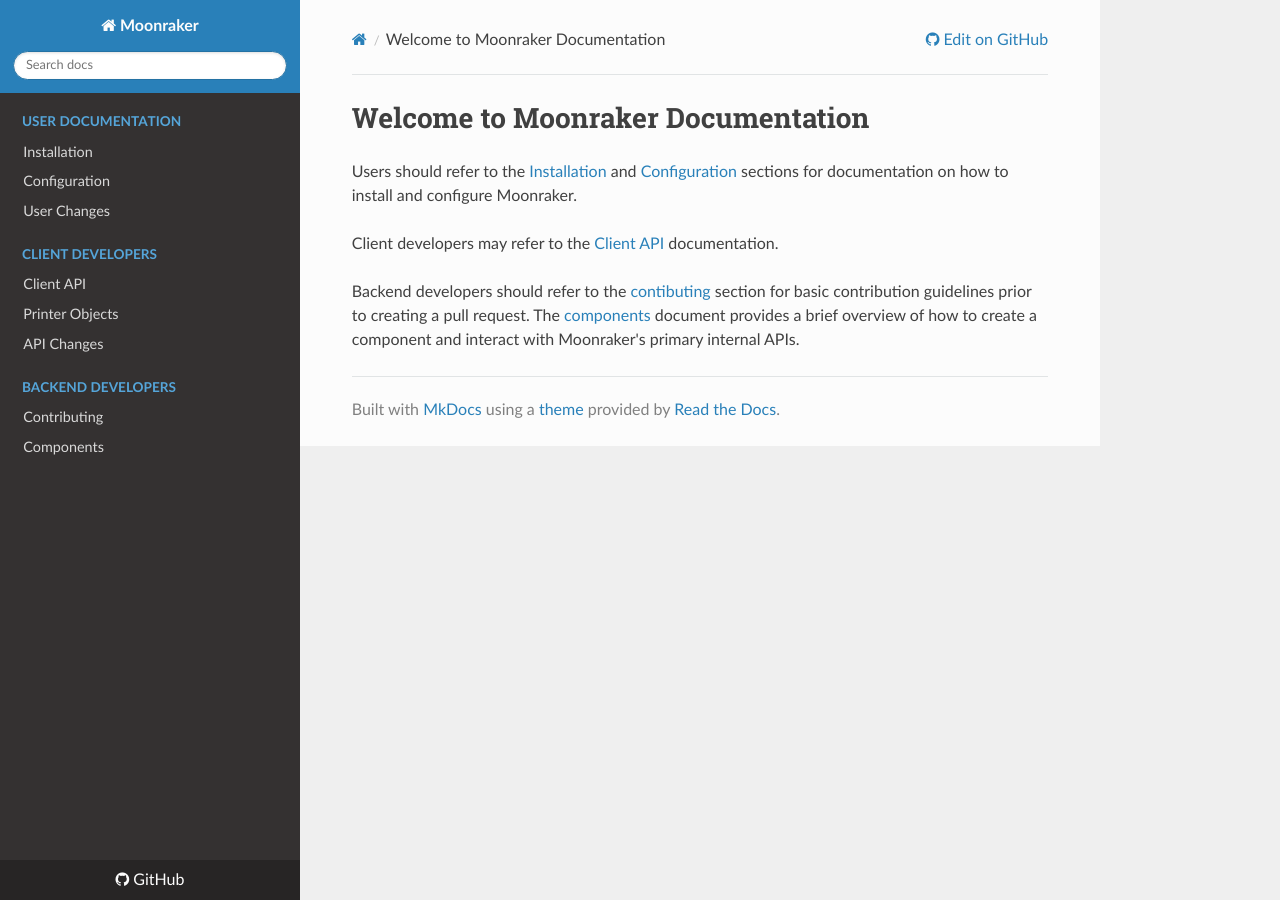
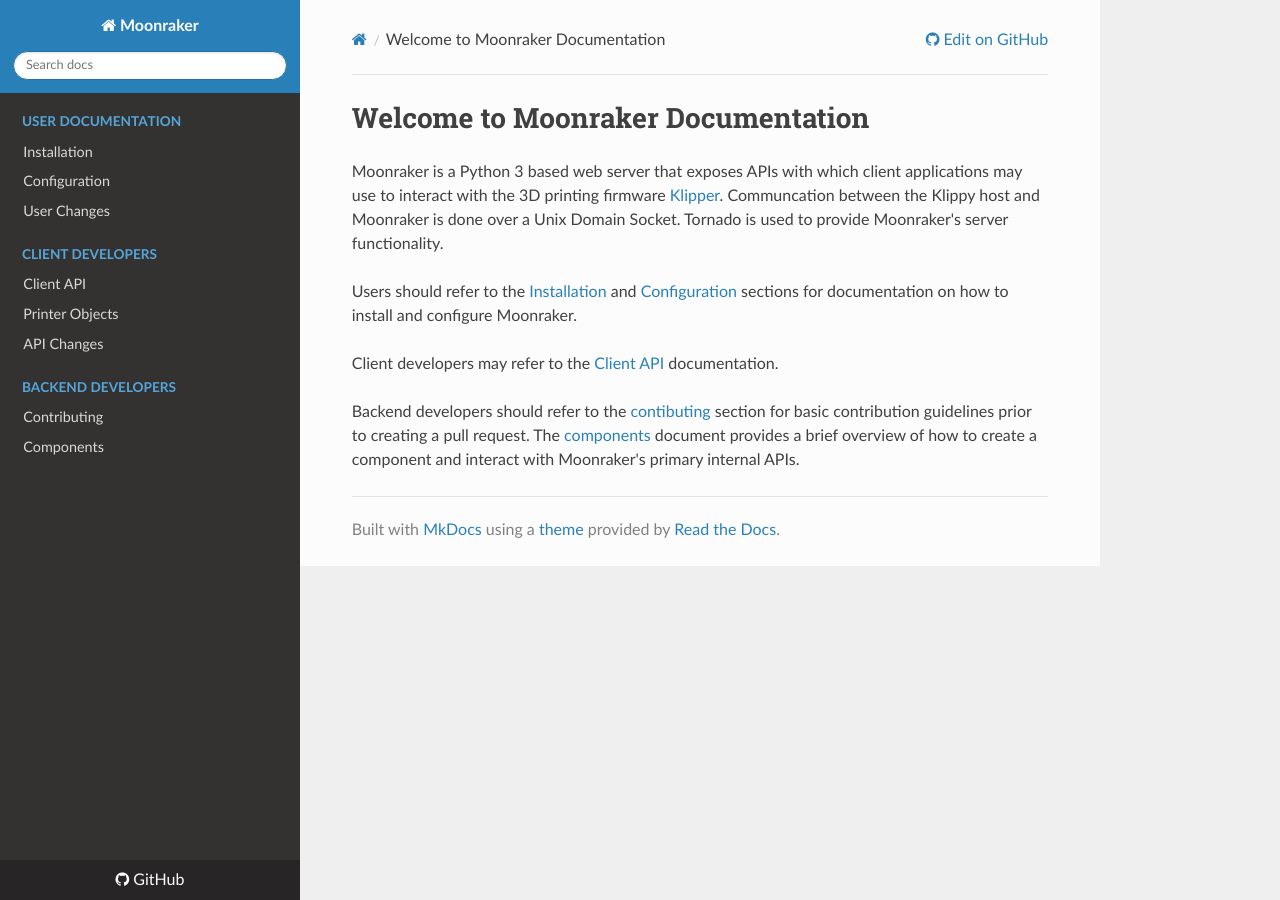
Before and after one commit to Marirossibn/moonraker, an MkDocs documentation site: the page built from docs/index.md, in a window 1280 px wide. Built offline with MkDocs 1.6.1, drawn with Linux system fonts in a browser that asks for light colours; nearby versions of some CDN libraries.

Commit message:
docs: Remove ambiguity from documentation index
Presently the index page of the documentation makes no attempt to
clarify what Moonraker is or even that it has anything to do with 3D
printing or CNC machine control.  This attempts to add a basic
clarification by using the top level description from README.md.

Additionally this adds a second clarification that Klipper is a "3D
printer firmware" (as referenced in the Klipper `README.md`) in this
projects `README.md`.

Signed-off-by: Brian 'Redbeard' Harrington <redbeard@dead-city.org>

```diff
--- a/docs/index.md
+++ b/docs/index.md
@@ -1,4 +1,10 @@
 # Welcome to Moonraker Documentation
+
+Moonraker is a Python 3 based web server that exposes APIs with which
+client applications may use to interact with the 3D printing firmware
+[Klipper](https://github.com/KevinOConnor/klipper). Communcation between
+the Klippy host and Moonraker is done over a Unix Domain Socket.  Tornado
+is used to provide Moonraker's server functionality.
 
 Users should refer to the [Installation](installation.md) and
 [Configuration](configuration.md) sections for documentation on how
```
Also changed, not shown: README.md (+1 -1 lines).
